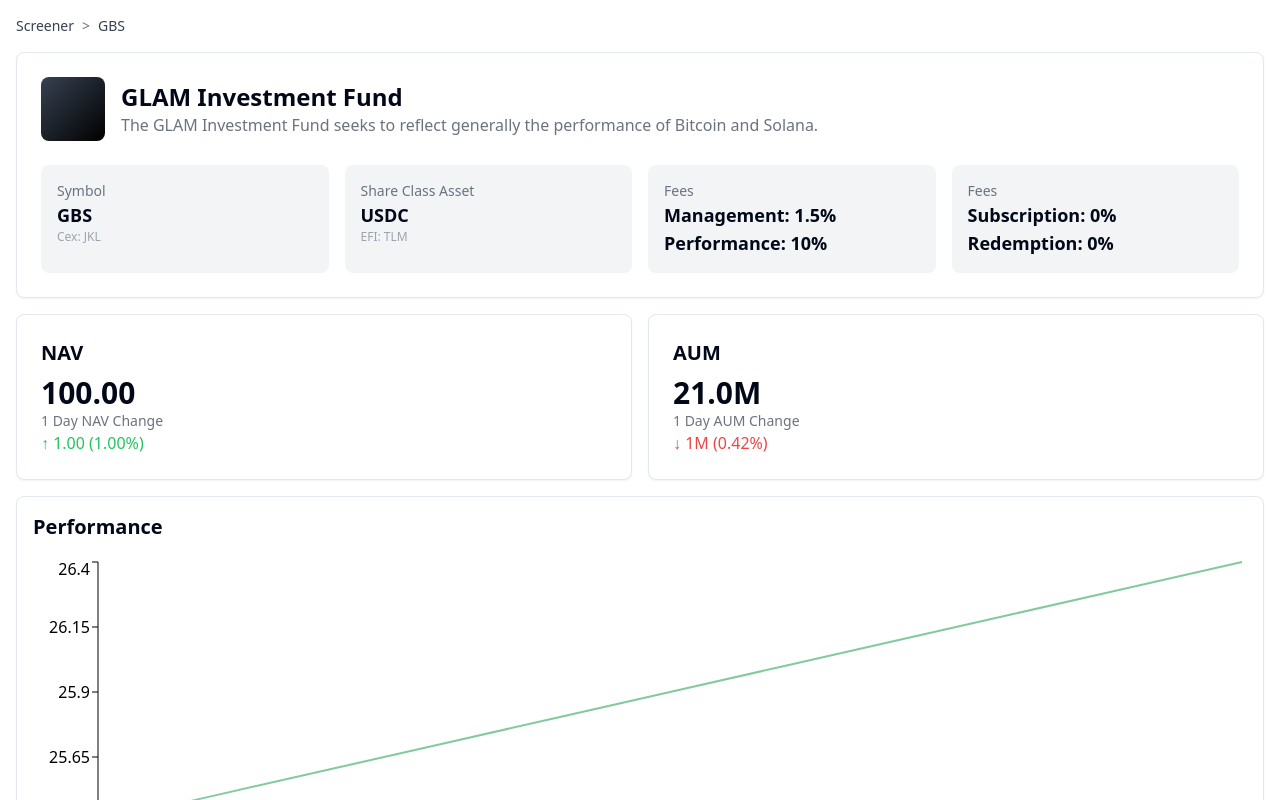
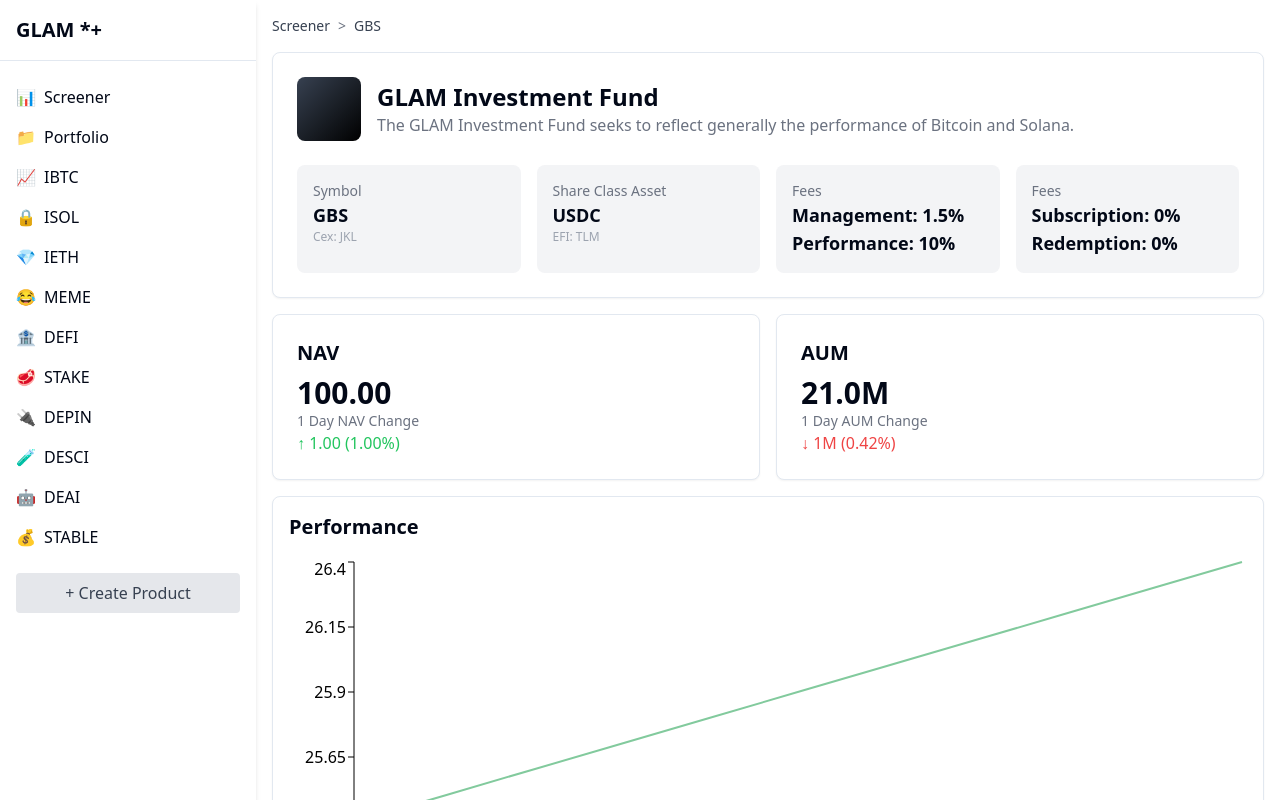
Before and after one commit to dhiazfathra/frontend-starter, a Next.js app: page /en in a window 1280 px wide. Shown: the top 800 px of the page. Built offline with nearby package versions, Linux system fonts and the light colour scheme.

Commit message:
feat: add sidebar

```diff
--- a/src/app/[locale]/page.tsx
+++ b/src/app/[locale]/page.tsx
@@ -1,7 +1,14 @@
+// pages/GBSPage.tsx
+import React from 'react';
+
 import { FundDetails } from '@/templates/FundDetails';
+import Sidebar from '@/templates/Sidebar';
 
 const GBSPage: React.FC = () => {
   return (
+    <div className="flex">
+      <Sidebar />
+      <div className="flex-1">
         <div className="container mx-auto p-4">
           <div className="breadcrumbs pb-4 text-sm">
             <ul className="flex items-center space-x-2">
@@ -22,6 +29,8 @@ const GBSPage: React.FC = () => {
           </div>
           <FundDetails />
         </div>
+      </div>
+    </div>
   );
 };
 
--- /dev/null
+++ b/src/templates/Sidebar.tsx
@@ -0,0 +1,48 @@
+import React from 'react';
+
+const sidebarItems = [
+  { id: 'screener', name: 'Screener', icon: '📊' },
+  { id: 'portfolio', name: 'Portfolio', icon: '📁' },
+  { id: 'ibtc', name: 'IBTC', icon: '📈' },
+  { id: 'isol', name: 'ISOL', icon: '🔒' },
+  { id: 'ieth', name: 'IETH', icon: '💎' },
+  { id: 'meme', name: 'MEME', icon: '😂' },
+  { id: 'defi', name: 'DEFI', icon: '🏦' },
+  { id: 'stake', name: 'STAKE', icon: '🥩' },
+  { id: 'depin', name: 'DEPIN', icon: '🔌' },
+  { id: 'desci', name: 'DESCI', icon: '🧪' },
+  { id: 'deai', name: 'DEAI', icon: '🤖' },
+  { id: 'stable', name: 'STABLE', icon: '💰' },
+];
+
+const Sidebar: React.FC = () => {
+  return (
+    <div className="w-64 bg-white shadow-md">
+      <div className="border-b p-4">
+        <h1 className="text-xl font-bold">GLAM *+</h1>
+      </div>
+      <nav className="mt-4">
+        <ul>
+          {sidebarItems.map((item) => (
+            <li
+              key={item.id}
+              className="cursor-pointer px-4 py-2 hover:bg-gray-100"
+            >
+              <a href="#" className="flex items-center space-x-2">
+                <span>{item.icon}</span>
+                <span>{item.name}</span>
+              </a>
+            </li>
+          ))}
+        </ul>
+      </nav>
+      <div className="mt-4 px-4">
+        <button className="w-full rounded bg-gray-200 py-2 text-gray-700 hover:bg-gray-300">
+          + Create Product
+        </button>
+      </div>
+    </div>
+  );
+};
+
+export default Sidebar;
```
Lines whose indentation alone changed are shown as unchanged.
